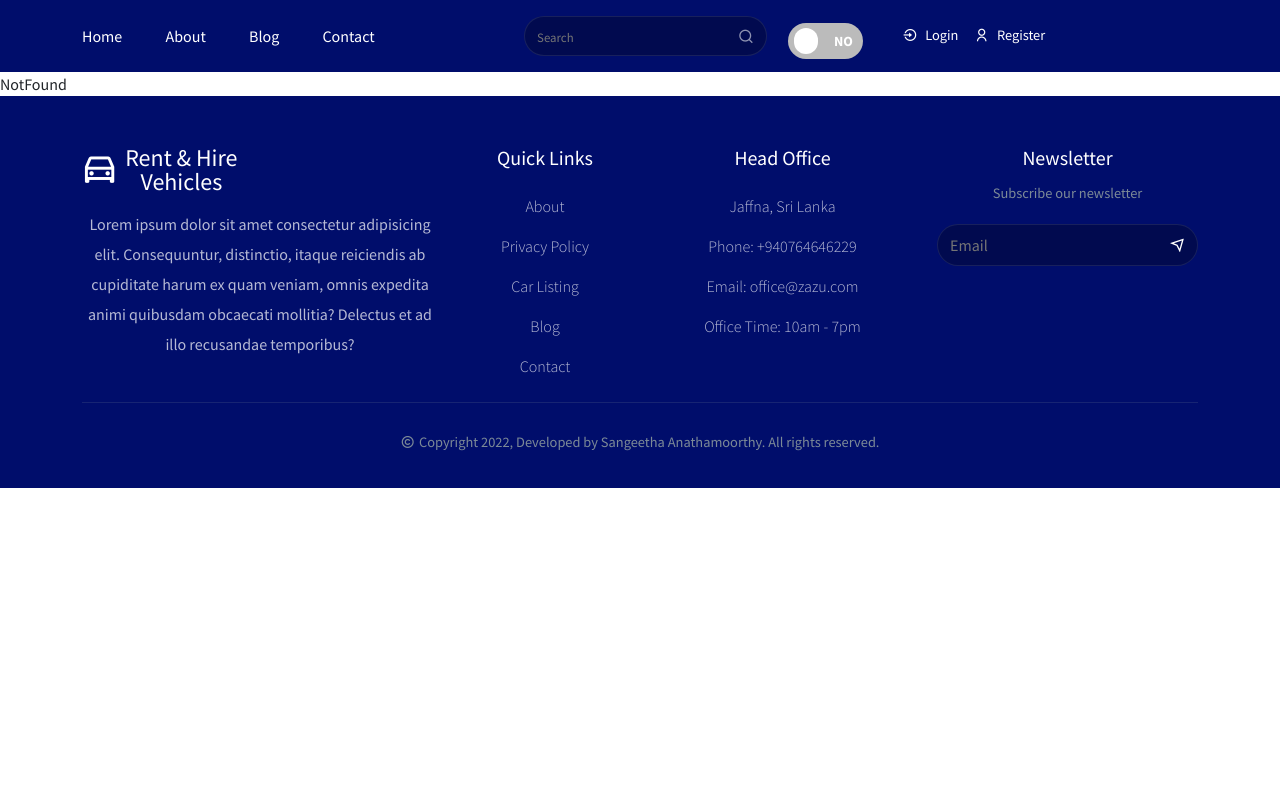
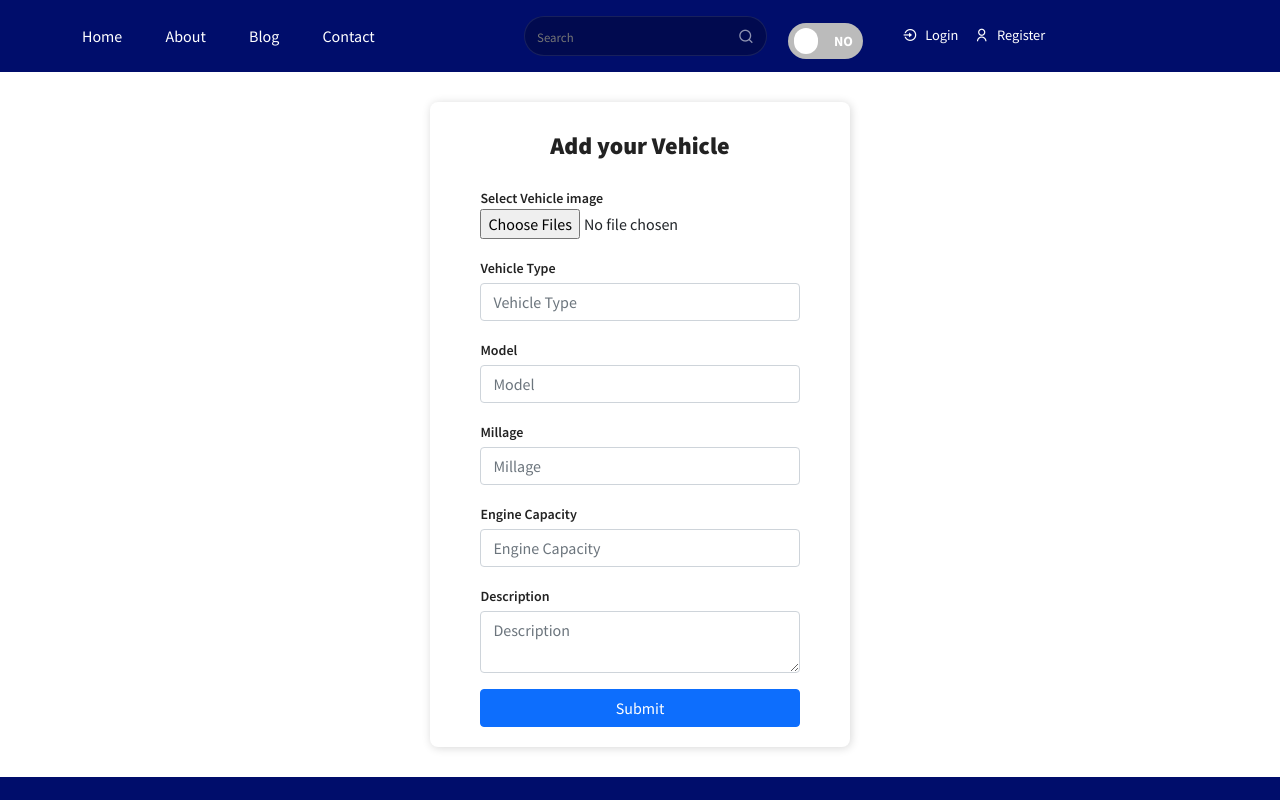
Before and after one commit to NishanSangu/ZaZu-Vehicle-RenteringApplication, a React (Create React App) app: page /addnewvehicle in a window 1280 px wide. Shown: the top 800 px of the page. Built offline with nearby package versions, Linux system fonts and the light colour scheme; no server answers.

Commit message:
added vechile form

```diff
--- /dev/null
+++ b/src/components/UI/UserProfile.jsx
@@ -0,0 +1,23 @@
+import React from "react";
+import "../../styles/find-car-form.css";
+import "../../styles/find-car-form.css";
+import { Form, FormGroup } from "reactstrap";
+import { useNavigate } from "react-router-dom";
+
+const UserProfile = () => {
+  const navigate = useNavigate();
+  function handleForm() {
+    navigate("/addnewvehicle");
+  }
+  return (
+    <>
+      <FormGroup className="form__group">
+        <button className="btn find__car-btn" onClick={handleForm}>
+          Add New Vehicle
+        </button>
+      </FormGroup>
+    </>
+  );
+};
+
+export default UserProfile;
--- /dev/null
+++ b/src/pages/AddNewVehicle.jsx
@@ -0,0 +1,120 @@
+import React, { useState, useEffect } from "react";
+import { ToastContainer, toast } from "react-toastify";
+import "react-toastify/dist/ReactToastify.css";
+import axios from "axios";
+import { registerRoute } from "../utils/APIRoutes";
+import { useNavigate, Link } from "react-router-dom";
+
+import Helmet from "../components/Helmet/Helmet";
+import CommonSection from "../components/UI/CommonSection";
+
+export default function AddNewVehicle() {
+  const [isLoggedIn, setIsLoggedIn] = useState(false);
+  const [vehicleType, setVehicleType] = useState("");
+  const [millage, setMillage] = useState("");
+  const [capacity, setCapacity] = useState("");
+  const [model, setModel] = useState("");
+  const [description, setDescription] = useState("");
+  const [images, setImages] = useState("");
+
+  // Navigate
+  const navigate = useNavigate();
+
+  useEffect(() => {
+    if (localStorage.getItem(process.env.REACT_APP_LOCALHOST_KEY)) {
+      navigate("/");
+    }
+  }, []);
+
+  // Tosting option
+  const toastOptions = {
+    position: "bottom-right",
+    autoClose: 5000,
+    pauseOnHover: true,
+    draggable: true,
+    theme: "dark",
+  };
+
+  const handleSubmit = async (event) => {
+    // ToDo\
+    alert("called submit button");
+  };
+  function onImageChange(e) {
+    setImages([...e.target.files]);
+  }
+  return (
+    <div className="Auth-form-container">
+      <form className="Auth-form" onSubmit={(event) => handleSubmit(event)}>
+        <div className="Auth-form-content">
+          <h3 className="Auth-form-title"> Add your Vehicle </h3>{" "}
+          <div className="text-center"></div>{" "}
+          <div className="form-group mt-3">
+            <label> Select Vehicle image </label>{" "}
+            <input
+              type="file"
+              multiple
+              accept="image/*"
+              onChange={onImageChange}
+            />{" "}
+          </div>{" "}
+          <div className="form-group mt-3">
+            <label> Vehicle Type </label>{" "}
+            <input
+              type="text"
+              className="form-control mt-1"
+              placeholder="Vehicle Type"
+              name="userName"
+              onChange={(e) => setVehicleType(e.target.value)}
+            />{" "}
+          </div>{" "}
+          <div className="form-group mt-3">
+            <label> Model </label>{" "}
+            <input
+              type="text"
+              className="form-control mt-1"
+              placeholder="Model"
+              name="email"
+              onChange={(e) => setModel(e.target.value)}
+            />{" "}
+          </div>{" "}
+          <div className="form-group mt-3">
+            <label> Millage </label>{" "}
+            <input
+              type="text"
+              className="form-control mt-1"
+              placeholder="Millage"
+              name="password"
+              onChange={(e) => setMillage(e.target.value)}
+            />{" "}
+          </div>{" "}
+          <div className="form-group mt-3">
+            <label> Engine Capacity </label>{" "}
+            <input
+              type="text"
+              className="form-control mt-1"
+              placeholder="Engine Capacity"
+              name="conPassword"
+              onChange={(e) => setCapacity(e.target.value)}
+            />{" "}
+          </div>{" "}
+          <div className="form-group mt-3">
+            <label> Description </label>{" "}
+            <textarea
+              type="text"
+              className="form-control mt-1"
+              placeholder="Description"
+              name="conPassword"
+              onChange={(e) => setDescription(e.target.value)}
+            />{" "}
+          </div>{" "}
+          <div className="d-grid gap-2 mt-3">
+            <button type="submit" className="btn btn-primary">
+              Submit{" "}
+            </button>{" "}
+          </div>{" "}
+        </div>{" "}
+      </form>{" "}
+      <ToastContainer />
+    </div>
+  );
+}
--- a/src/pages/HomeSeller.jsx
+++ b/src/pages/HomeSeller.jsx
@@ -5,6 +5,7 @@ import Helmet from "../components/Helmet/Helmet";
 
 import { Container, Row, Col } from "reactstrap";
 import FindCarForm from "../components/UI/FindCarForm";
+import UserProfile from "../components/UI/UserProfile";
 import carData from "../assets/data/carData";
 import CarItemSell from "../components/UI/CarItemsSell";
 import Testimonial from "../components/UI/Testimonial";
@@ -28,6 +29,7 @@ const HomeSeller = () => {
               <Col lg="8" md="8" sm="12">
                 {/* ToDo show user profile and statics */}
                 {/* <FindCarForm /> */}
+                <UserProfile />
               </Col>
             </Row>
           </Container>
--- a/src/routers/Routers.js
+++ b/src/routers/Routers.js
@@ -13,25 +13,26 @@ import NotFound from "../pages/NotFound";
 import Contact from "../pages/Contact";
 import Login from "../pages/Login";
 import Signup from "../pages/Signup";
+import AddNewVehicle from "../pages/AddNewVehicle";
 
 const Routers = () => {
   return (
     <Routes>
-      <Route path="/" element={<Navigate to="/home" />} />
-      <Route path="/home" element={<Home />} />
-      <Route path="/about" element={<About />} />
-      <Route path="/cars" element={<CarListing />} />
-      <Route path="/cars/:slug" element={<CarDetails />} />
-      <Route path="/carssell/:slug" element={<CarDetailsSell />} />
-      <Route path="/carsselldetails/:slug" element={<CarSellDetails />} />
-      <Route path="/blogs" element={<Blog />} />
-      <Route path="/blogs/:slug" element={<BlogDetails />} />
-      <Route path="/contact" element={<Contact />} />
-      <Route path="/signup" element={<Signup />} />
-      <Route path="/login" element={<Login />} />
-      <Route path="/seller" element={<HomeSeller />} />
-
-      <Route path="*" element={<NotFound />} />
+      <Route path="/" element={<Navigate to="/home" />} />{" "}
+      <Route path="/home" element={<Home />} />{" "}
+      <Route path="/about" element={<About />} />{" "}
+      <Route path="/cars" element={<CarListing />} />{" "}
+      <Route path="/cars/:slug" element={<CarDetails />} />{" "}
+      <Route path="/carssell/:slug" element={<CarDetailsSell />} />{" "}
+      <Route path="/carsselldetails/:slug" element={<CarSellDetails />} />{" "}
+      <Route path="/blogs" element={<Blog />} />{" "}
+      <Route path="/blogs/:slug" element={<BlogDetails />} />{" "}
+      <Route path="/contact" element={<Contact />} />{" "}
+      <Route path="/signup" element={<Signup />} />{" "}
+      <Route path="/login" element={<Login />} />{" "}
+      <Route path="/seller" element={<HomeSeller />} />{" "}
+      <Route path="/addnewvehicle" element={<AddNewVehicle />} />
+      <Route path="*" element={<NotFound />} />{" "}
     </Routes>
   );
 };
```
